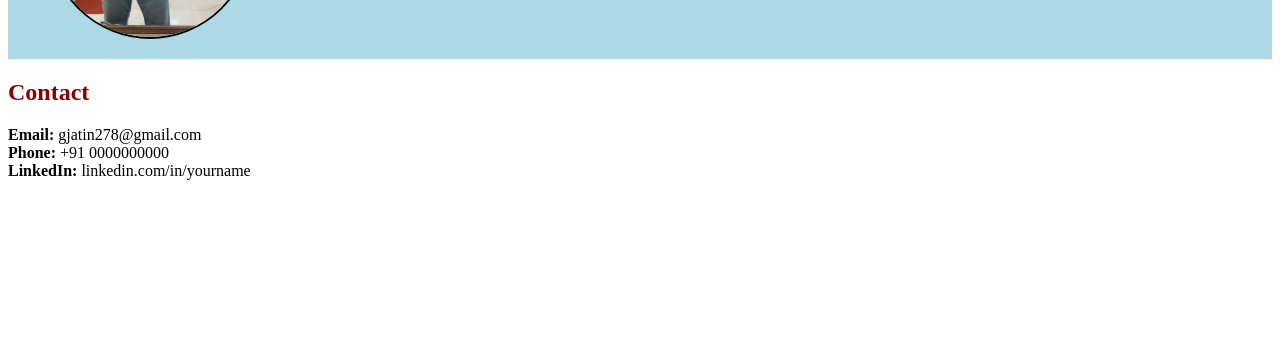
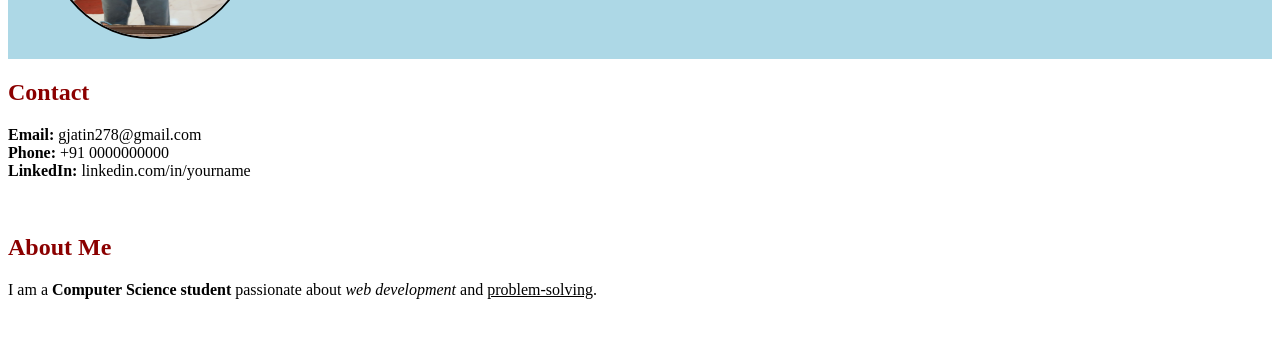
Before and after one commit to Jatin915/FRONTEND, a plain HTML site: page ASSIGNMENT.HTML in a window 1280 px wide. Shown: the part 193-530 px from the top of the page. Drawn offline with Linux system fonts and the light colour scheme.

Commit message:
About Section

```diff
--- a/ASSIGNMENT.HTML
+++ b/ASSIGNMENT.HTML
@@ -4,6 +4,7 @@
   <title>My CV - Assignment</title>
 </head>
 <body>
+    <!-- Header Section -->
     <header style="display: flex; justify-content: space-between; align-items: center; text-align: center; padding: 20px 200px 20px 40px; background-color: lightblue;">
         <img src="./profile.jpeg" alt="Profile Picture" width="200" height="200" style="border-radius:50%; border:2px solid black;">
         <div>
@@ -12,11 +13,20 @@
         </div>
     </header>
 
+    <!-- Contact Section -->
     <h2 style="color: darkred;">Contact</h2>
-  <ul style="list-style-type: none; padding:0;">
-    <li><b>Email:</b> gjatin278@gmail.com</li>
-    <li><b>Phone:</b> +91 0000000000</li>
-    <li><b>LinkedIn:</b> linkedin.com/in/yourname</li>
-  </ul>
+    <ul style="list-style-type: none; padding:0;">
+        <li><b>Email:</b> gjatin278@gmail.com</li>
+        <li><b>Phone:</b> +91 0000000000</li>
+        <li><b>LinkedIn:</b> linkedin.com/in/yourname</li>
+    </ul>
+
+    <br>
+    <!-- About Me -->
+  <h2 style="color: darkred;">About Me</h2>
+  <p>
+    I am a <b>Computer Science student</b> passionate about <i>web development</i> and
+    <u>problem-solving</u>.
+  </p>
 </body>
 </html>
```
